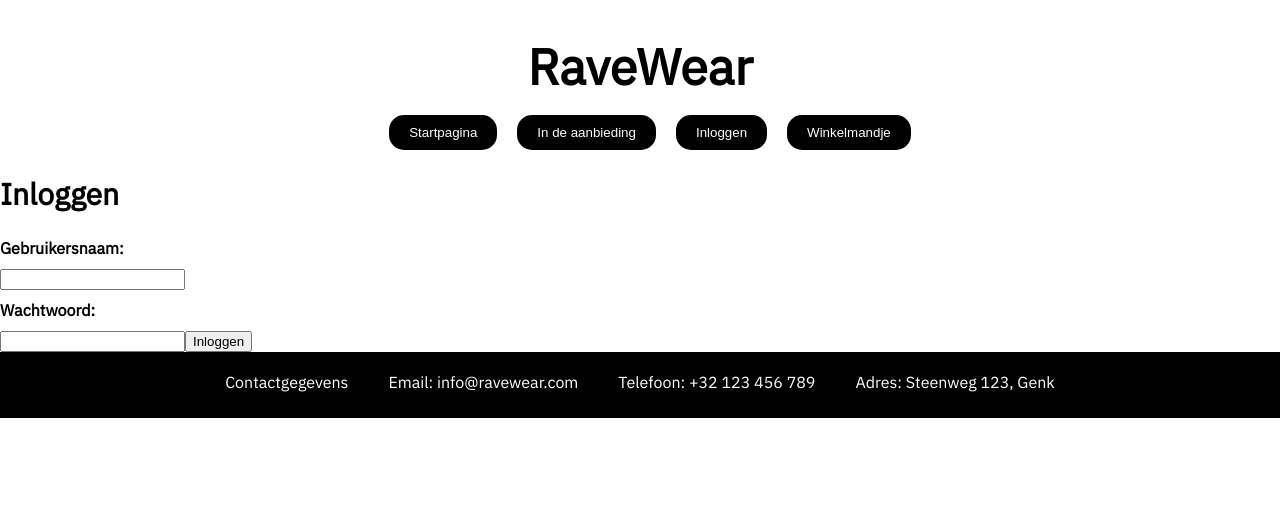
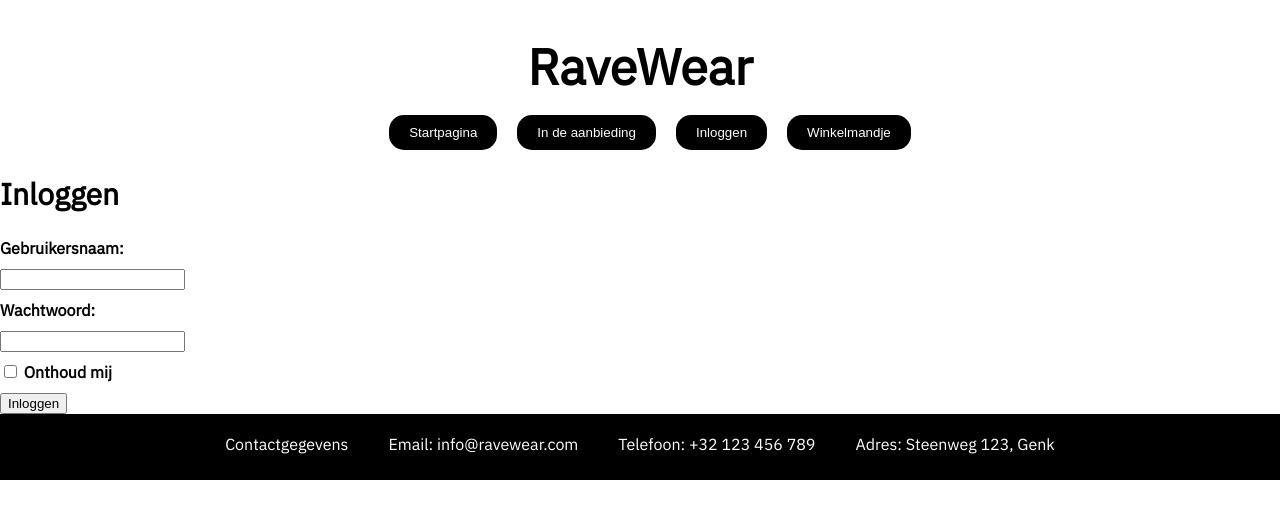
Before and after one commit to TomKwanten/Werkpakket2, a Vue app: page /login in a window 1280 px wide. Shown: the top 518 px of the page. Built offline with nearby package versions, Linux system fonts and the light colour scheme.

Commit message:
uitloggen

```diff
--- a/src/views/LoginView.vue
+++ b/src/views/LoginView.vue
@@ -1,16 +1,22 @@
 <template>
     <div>
       <h2>Inloggen</h2>
-      <form @submit.prevent="login">
+      <p v-if="loggedInUser">Welkom terug, {{ loggedInUser }}! <button @click="logout">Uitloggen</button></p>
+      <!-- Toon inlogvelden als er geen ingelogde gebruiker is -->
+      <form v-if="!loggedInUser" @submit.prevent="login">
         <label for="username">Gebruikersnaam:</label>
         <input type="text" id="username" v-model="loginData.username" required>
 
         <label for="password">Wachtwoord:</label>
         <input type="password" id="password" v-model="loginData.password" required>
 
+        <label>
+          <input type="checkbox" v-model="rememberMe"> Onthoud mij
+        </label>
+
         <button type="submit">Inloggen</button>
       </form>
-      <p v-if="loginError" style="color: red;">Foutieve gebruikersnaam of wachtwoord. Probeer opnieuw.</p>
+      <p v-if="loginError && !loggedInUser" style="color: red;">Foutieve gebruikersnaam of wachtwoord. Probeer opnieuw.</p>
     </div>
   </template>
 
@@ -23,11 +29,17 @@
           password: '',
         },
         loginError: false,
+        rememberMe: false,
+        loggedInUser: null,
         users: [
           { username: 'gebruiker1', password: 'wachtwoord1' },
           { username: 'gebruiker2', password: 'wachtwoord2' },
         ],
       };
+    },
+    created() {
+      // Controleer of de gebruiker is ingelogd op basis van localStorage
+      this.loggedInUser = localStorage.getItem('loggedInUser');
     },
     methods: {
       login() {
@@ -37,12 +49,25 @@
         if (user) {
           // Reset eventuele foutmelding
           this.loginError = false;
+
+          // Onthoud de inlogstatus als de gebruiker dit wil
+          if (this.rememberMe) {
+            localStorage.setItem('loggedInUser', this.loginData.username);
+          }
+
           // Navigeer naar het winkelmandje (pas de route aan naar de daadwerkelijke winkelmandroute)
           this.$router.push('/winkelmand');
         } else {
           // Geef een foutmelding weer als de inloggegevens niet overeenkomen
           this.loginError = true;
         }
+      },
+      logout() {
+        // Verwijder de inlogstatus en herlaad de pagina
+        localStorage.removeItem('loggedInUser');
+        this.loggedInUser = null;
+        // Herlaad de pagina om terug naar de lege inlogvelden te gaan
+        window.location.reload();
       },
     },
   };
```
Also changed, not shown: src/views/CheckoutView.vue (indentation only).
